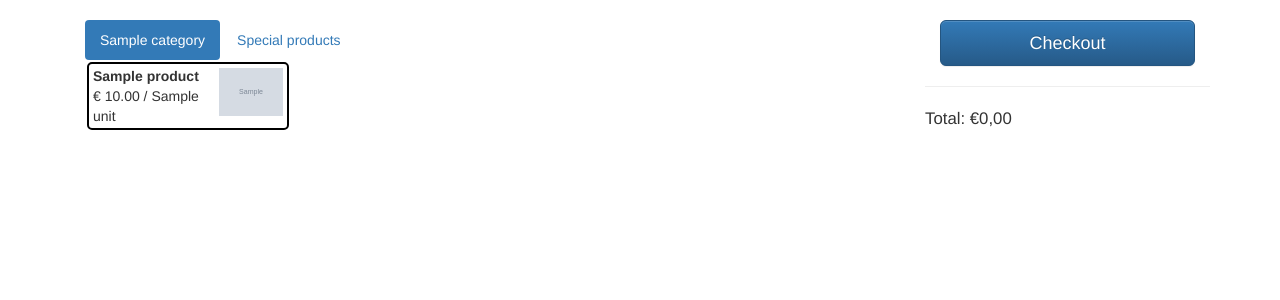
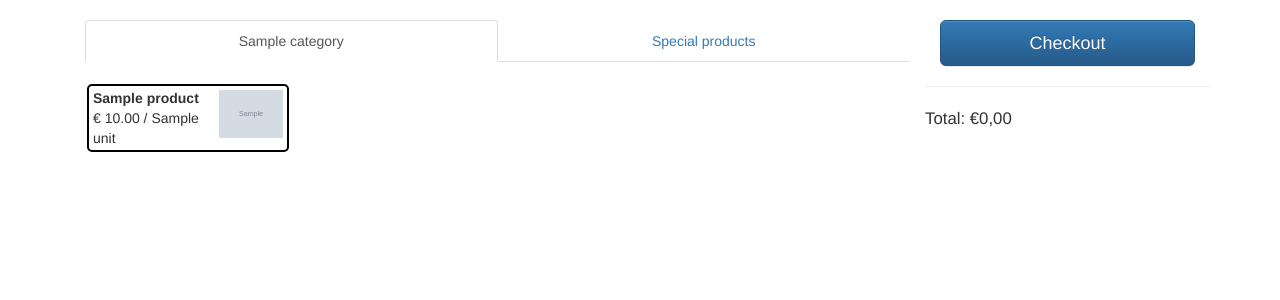
Before and after one commit to TkkrLab/barsystem, a Django app: template barsystem_gui/templates/barsystem/products.html in a window 1280 px wide. Shown: the part 51-351 px from the top of the page. Run offline with Django 3.2, Linux system fonts and the light colour scheme; the template is opened without the code that fills it: most values are stand-ins (such as "Sample title", 1, 10 or a date in 2020); grey boxes marked "Sample" are stand-in pictures; some libraries are stand-ins or nearby versions.

Commit message:
Make navbar for product categories into tabs.

```diff
--- a/barsystem_gui/templates/barsystem/products.html
+++ b/barsystem_gui/templates/barsystem/products.html
@@ -106,7 +106,7 @@ var cart = {{cart.js|safe}};
 <!-- products -->
 <div id="products" class="col-xs-12 col-sm-8 col-md-9 col-lg-9">
 	<div role="tabpanel">
-		<ul class="nav nav-pills" role="tablist">
+		<ul class="nav nav-tabs nav-justified" role="tablist">
 {% comment %}
 			<li class="active"><a data-toggle="tab" data-target="#category_popular">{% trans 'Popular' %}</a></li>
 {% endcomment %}
@@ -121,6 +121,7 @@ var cart = {{cart.js|safe}};
 			{% endfor %}
 			<li><a data-toggle="tab" data-target="#category_special">{% trans 'Special products' %}</a></li>
 		</ul>
+		<br>
 		<div id="tabContent" class="tab-content">
 {% comment %}
 			<div class="tab-pane active" id="category_popular">
```
